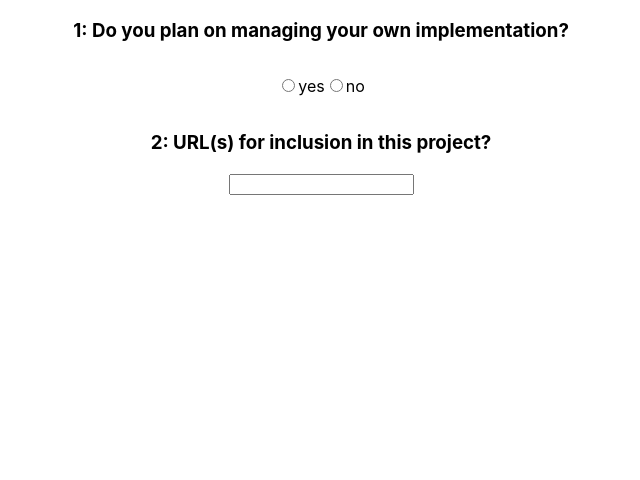
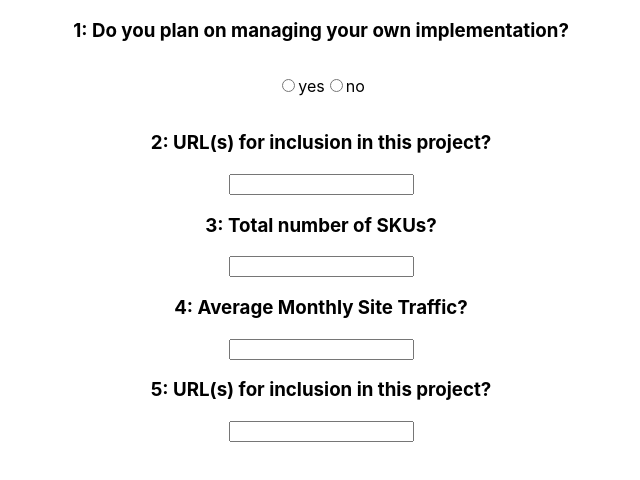
Before and after one commit to natesena/iguide, a React (Create React App) app: page / in a window 1280 px wide. Shown: the top 480 px of the page, without its empty margins (319-959 px from the left). Built offline with nearby package versions, Linux system fonts and the light colour scheme.

Commit message:
adding more questions

```diff
--- a/src/components/implementationQuestion.js
+++ b/src/components/implementationQuestion.js
@@ -5,7 +5,7 @@ function Question(props) {
   console.log("props: ", props);
   if (props.data.answerType === "input") {
     answerInput = <input></input>;
-  } else if (props.data.answerType === "binary") {
+  } else if (props.data.answerType === "radio") {
     answerInput = (
       <div>
         {[...props.data.answers].map((value, i) => (
@@ -26,7 +26,7 @@ function Question(props) {
   return (
     <div>
       <h3>
-        {props.data.number}: {props.data.question}
+        {props.number + 1}: {props.data.question}
       </h3>
       {answerInput}
     </div>
--- a/src/components/implementationQuestionnaire.js
+++ b/src/components/implementationQuestionnaire.js
@@ -7,7 +7,7 @@ function ImplementationQuestionnaire() {
     <div>
       {[...Questions].map((questionData, i) => (
         <div key={i}>
-          <Question data={questionData}></Question>
+          <Question data={questionData} number={i}></Question>
         </div>
       ))}
     </div>
--- a/src/static/Questions.js
+++ b/src/static/Questions.js
@@ -2,7 +2,7 @@ export const Questions = [
   {
     number: 1,
     question: "Do you plan on managing your own implementation?",
-    answerType: "binary",
+    answerType: "radio",
     answers: ["yes", "no"],
   },
   {
@@ -11,4 +11,22 @@ export const Questions = [
     answerType: "input",
     answerLimit: "none",
   },
+  {
+    number: 3,
+    question: "Total number of SKUs?",
+    answerType: "input",
+    answerLimit: "1",
+  },
+  {
+    number: 4,
+    question: "Average Monthly Site Traffic?",
+    answerType: "input",
+    answerLimit: "1",
+  },
+  {
+    number: 5,
+    question: "URL(s) for inclusion in this project?",
+    answerType: "input",
+    answerLimit: "none",
+  },
 ];
```
